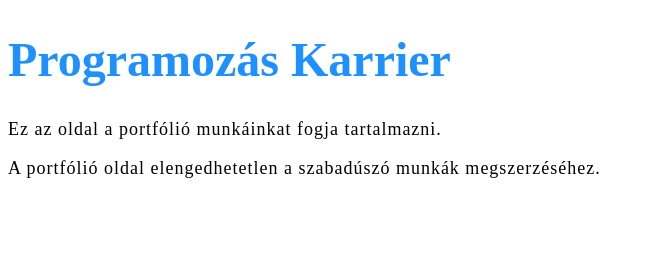
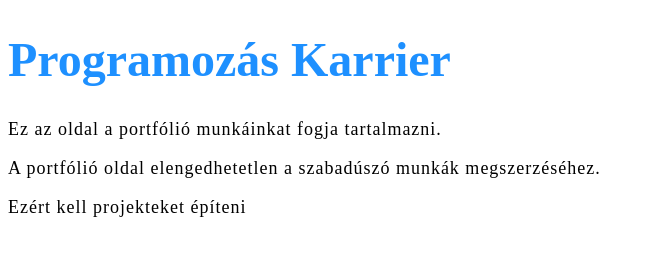
Before and after one commit to mrwannab/portfolio-oldal, a plain HTML site: page index.html in a window 1280 px wide. Shown: the whole page, without its empty margins (0-653 px from the left). Drawn offline with Linux system fonts and the light colour scheme.

Commit message:
Egy újabb bekezdés hozzáadása.

```diff
--- a/index.html
+++ b/index.html
@@ -11,5 +11,6 @@
     <h1>Programozás Karrier</h1>
     <p>Ez az oldal a portfólió munkáinkat fogja tartalmazni.</p>
     <p>A portfólió oldal elengedhetetlen a szabadúszó munkák megszerzéséhez.</p>
+    <p>Ezért kell projekteket építeni</p>
 </body>
 </html>
```
